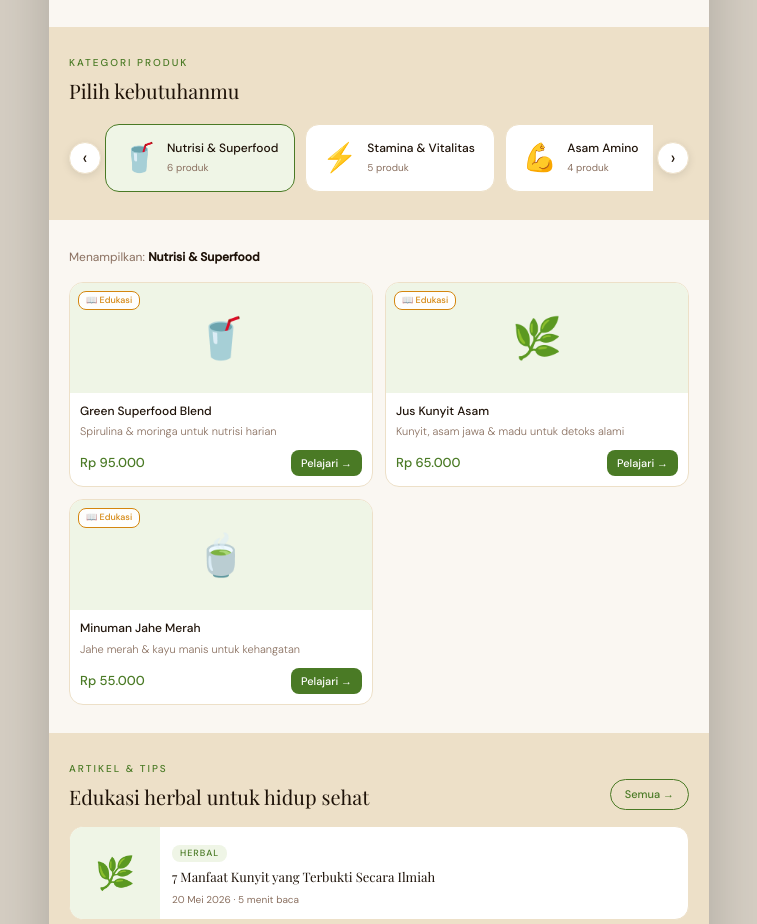
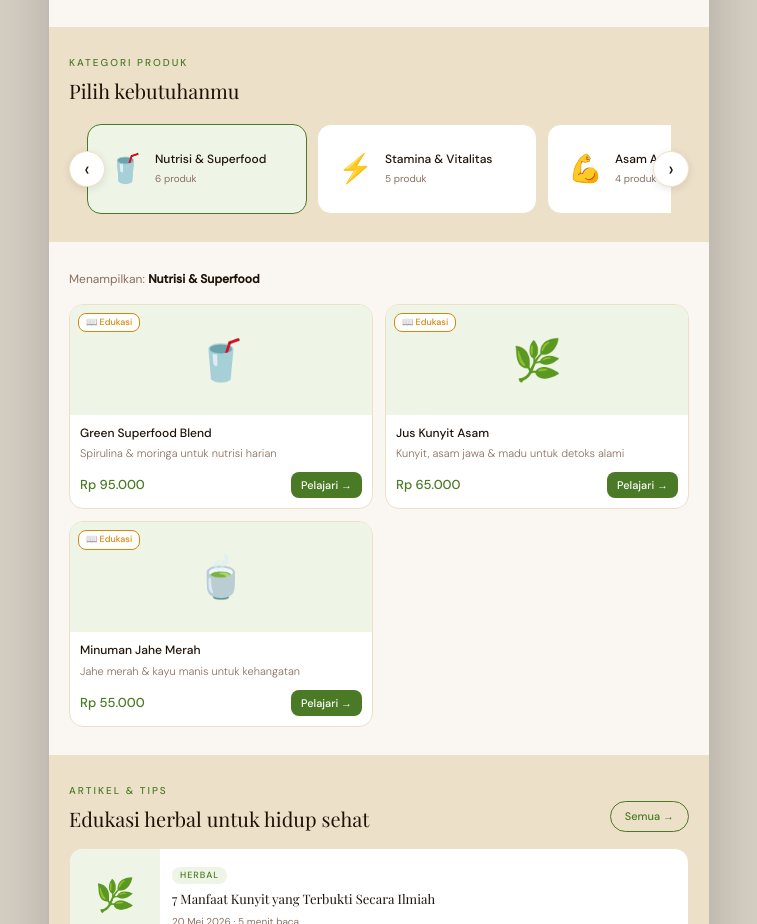
Before and after one commit to ramudjitu/ramudjitu-store, a Next.js app: page / in a window 1280 px wide. Shown: the part 865-1789 px from the top of the page, without its empty margins (261-1018 px from the left). Built offline with nearby package versions, Linux system fonts and the light colour scheme; a web font is replaced by a local one.

Commit message:
update kategori carousel tombol hijau

```diff
--- a/app/page.tsx
+++ b/app/page.tsx
@@ -170,8 +170,8 @@ const RAW_CSS = `
   .ramu-kat-grid { display: flex; gap: 10px; margin-top: 1rem; padding-bottom: 8px; }
   .ramu-kat-scroll { overflow-x: auto; -webkit-overflow-scrolling: touch; width: 100%; scrollbar-width: none; }
   .ramu-kat-scroll::-webkit-scrollbar { display: none; }
-  .ramu-kat-card { min-width: 160px; flex-shrink: 0; scroll-snap-align: start; background: #fff; border: 1.5px solid var(--cream-mid); border-radius: 14px; padding: 0.75rem 1rem; cursor: pointer; transition: all 0.2s; display: flex; flex-direction: row; align-items: center; gap: 10px; }
-  @media (min-width: 500px) { .ramu-kat-card { min-width: 190px; } }
+  .ramu-kat-card { min-width: 200px; height: 80px; flex-shrink: 0; scroll-snap-align: start; background: #fff; border: 1.5px solid var(--cream-mid); border-radius: 14px; padding: 1rem 1.25rem; cursor: pointer; transition: all 0.2s; display: flex; flex-direction: row; align-items: center; gap: 12px; }
+  @media (min-width: 500px) { .ramu-kat-card { min-width: 220px; height: 90px; } }
   .ramu-kat-card:hover { border-color: var(--green-bright); }
   .ramu-kat-card.active { border-color: var(--green-mid); background: var(--green-pale); }
   .ramu-kat-emoji { font-size: 28px; display: block; flex-shrink: 0; }
@@ -270,6 +270,7 @@ export default function Home() {
   const [menuOpen, setMenuOpen] = useState(false);
   const katGridRef = useRef<HTMLDivElement>(null);
   const scrollKat = (dir: number) => { katGridRef.current?.scrollBy({left: dir * 200, behavior: 'smooth'}); };
+  const [btnActive, setBtnActive] = useState('');
   const waNumber = "6281234567890";
 
   const scrollTo = (id: string) => {
@@ -349,9 +350,9 @@ export default function Home() {
           <section className="ramu-section-alt" id="produk">
             <div className="ramu-eyebrow">Kategori Produk</div>
             <h2 className="ramu-section-title">Pilih kebutuhanmu</h2>
-            <div style={{position:"relative", padding:"0 36px"}}>
-              <button onClick={() => scrollKat(-1)} style={{position:"absolute", left:"0", top:"50%", transform:"translateY(-50%)", zIndex:10, background:"#fff", border:"1.5px solid #EDE0C8", borderRadius:"50%", width:"32px", height:"32px", fontSize:"18px", lineHeight:"1", cursor:"pointer", boxShadow:"0 2px 8px rgba(0,0,0,0.1)", display:"flex", alignItems:"center", justifyContent:"center"}}>‹</button>
-              <button onClick={() => scrollKat(1)} style={{position:"absolute", right:"0", top:"50%", transform:"translateY(-50%)", zIndex:10, background:"#fff", border:"1.5px solid #EDE0C8", borderRadius:"50%", width:"32px", height:"32px", fontSize:"18px", lineHeight:"1", cursor:"pointer", boxShadow:"0 2px 8px rgba(0,0,0,0.1)", display:"flex", alignItems:"center", justifyContent:"center"}}>›</button>
+            <div style={{position:"relative", padding:"0 18px"}}>
+              <button onClick={() => { scrollKat(-1); setBtnActive('left'); setTimeout(()=>setBtnActive(''),300); }} style={{position:"absolute", left:"0", top:"50%", transform:"translateY(-50%)", zIndex:10, background: btnActive==='left' ? '#4A7A25' : '#fff', border:"1.5px solid #EDE0C8", borderRadius:"50%", width:"36px", height:"36px", fontSize:"20px", lineHeight:"1", cursor:"pointer", boxShadow:"0 2px 8px rgba(0,0,0,0.1)", display:"flex", alignItems:"center", justifyContent:"center", transition:"background 0.2s", color: btnActive==='left' ? '#fff' : '#1E1208'}}>‹</button>
+              <button onClick={() => { scrollKat(1); setBtnActive('right'); setTimeout(()=>setBtnActive(''),300); }} style={{position:"absolute", right:"0", top:"50%", transform:"translateY(-50%)", zIndex:10, background: btnActive==='right' ? '#4A7A25' : '#fff', border:"1.5px solid #EDE0C8", borderRadius:"50%", width:"36px", height:"36px", fontSize:"20px", lineHeight:"1", cursor:"pointer", boxShadow:"0 2px 8px rgba(0,0,0,0.1)", display:"flex", alignItems:"center", justifyContent:"center", transition:"background 0.2s", color: btnActive==='right' ? '#fff' : '#1E1208'}}>›</button>
               <div ref={katGridRef} style={{display:"flex", gap:"10px", overflowX:"auto", scrollBehavior:"smooth", WebkitOverflowScrolling:"touch", scrollbarWidth:"none", msOverflowStyle:"none"}}>
                 {kategoriList.map((kat) => (
                   <div key={kat.key} className={`ramu-kat-card${aktifKategori === kat.key ? " active" : ""}`} onClick={() => setAktifKategori(kat.key)}>
```
